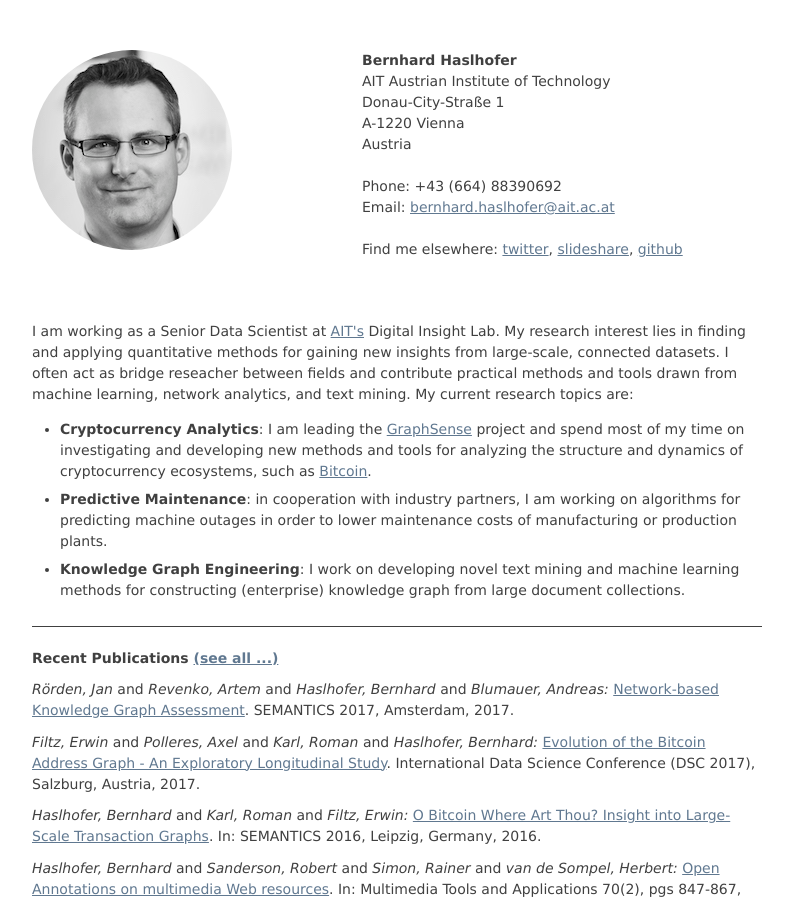
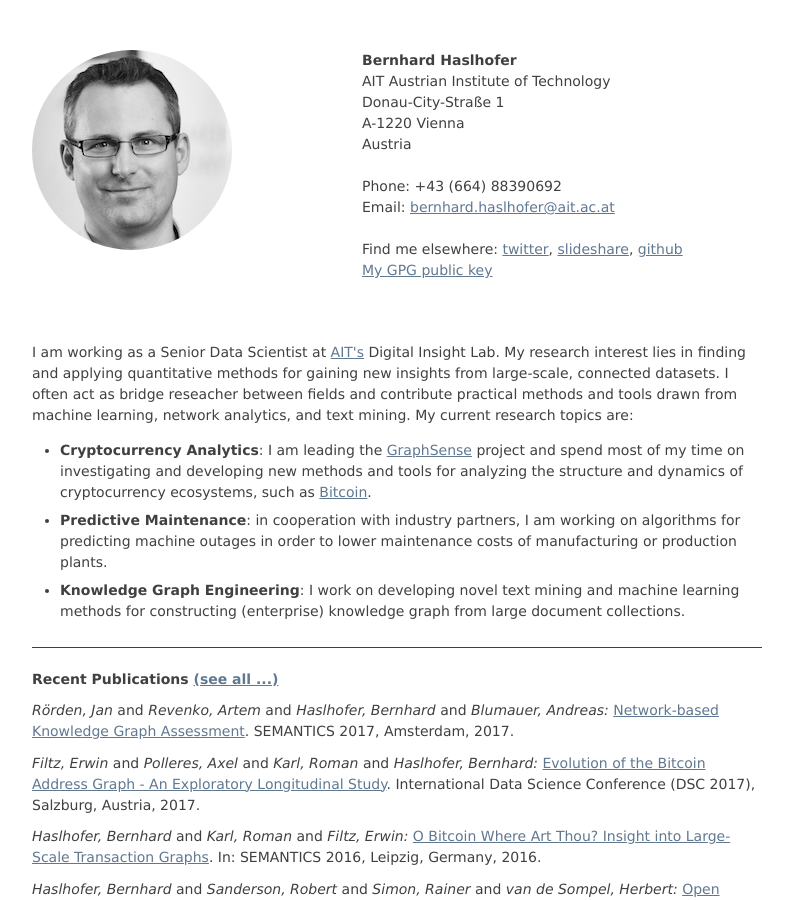
Before and after one commit to behas/behas.github.com, a Jekyll site: the page built from index.html, in a window 1280 px wide and 900 px high. Shown: the whole window, without its empty margins (243-1028 px from the left). Built offline with Jekyll 4.4.1, drawn with Linux system fonts in a browser that asks for light colours.

Commit message:
added gpg link

```diff
--- a/index.html
+++ b/index.html
@@ -24,6 +24,7 @@ layout: default
         <span class="newline">Email: <a href="mailto:bernhard.haslhofer@ait.ac.at" itemprop="email">bernhard.haslhofer@ait.ac.at</a></span>
       </br>
         <span class="newline">Find me elsewhere: <a href="http://twitter.com/#!/bhaslhofer" title="Twitter">twitter</a>, <a href="http://www.slideshare.net/bhaslhofer/" title="Bernhard Haslhofer Presentations">slideshare</a>, <a href="https://github.com/behas">github</a></span>
+        <span class="newline"><a href="bhaslhofer_gpg_public.asc">My GPG public key</a></span>
     </div>
     <div class="clearer"/>
   </div>
```
